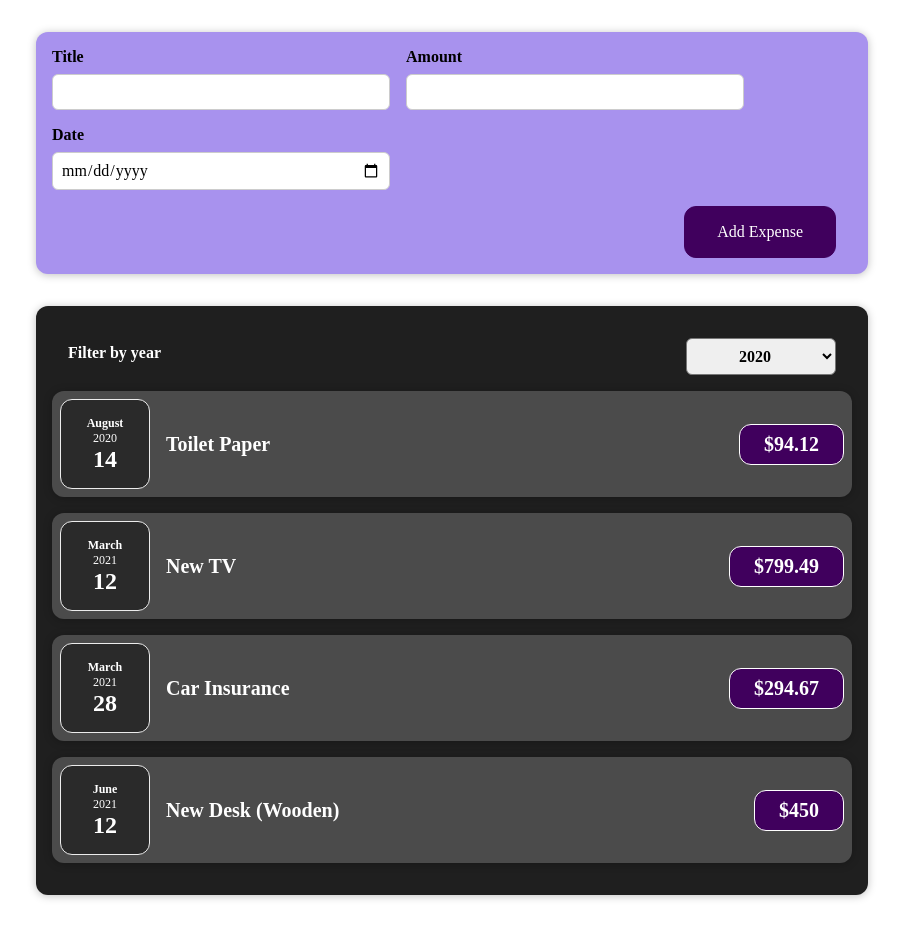
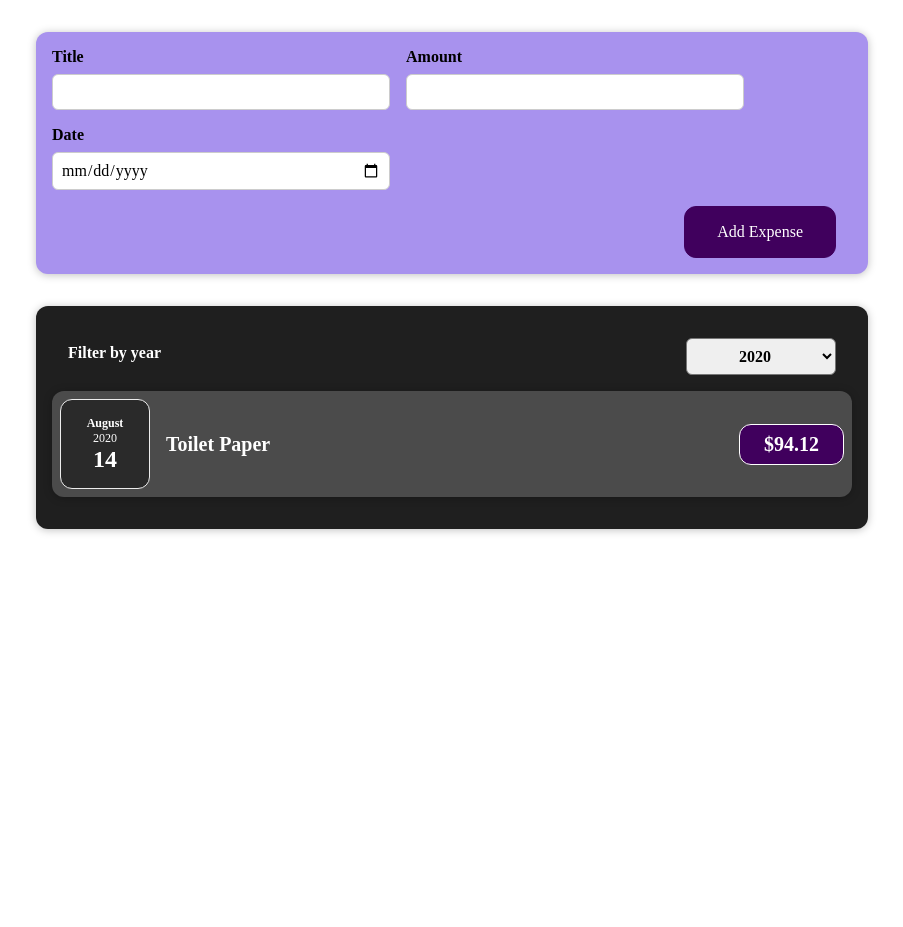
Before and after one commit to Oloche-Richard/ExpenseTracker, a React (Create React App) app: page / in a window 1280 px wide. Shown: the whole page, without its empty margins (188-1091 px from the left). After the commit the page ends 800 px from the top, so only its background shows below. Built offline with nearby package versions, Linux system fonts and the light colour scheme.

Commit message:
expense filter

```diff
--- a/src/components/Expenses/Expenses.js
+++ b/src/components/Expenses/Expenses.js
@@ -12,11 +12,20 @@ function Expenses(props) {
     setFilteredYear(selectedYear);
   };
 
+  const filteredExpenses= props.items.filter(expense => {
+    return expense.date.getFullYear().toString() === filteredYear
+  } )
+
   return (
     <Card className="expenses">
-     <ExpensesFilter selected={filteredYear} onChangeFilter={filterChangeHandler} />
-    {props.items.map((expense) =>
+     <ExpensesFilter
+     selected={filteredYear}
+     onChangeFilter={filterChangeHandler}
+      />
+
+    {filteredExpenses.map((expense) =>
     <ExpenseItem
+    key={expense.id}
     title={expense.title}
     amount={expense.amount}
     date={expense.date}
```
